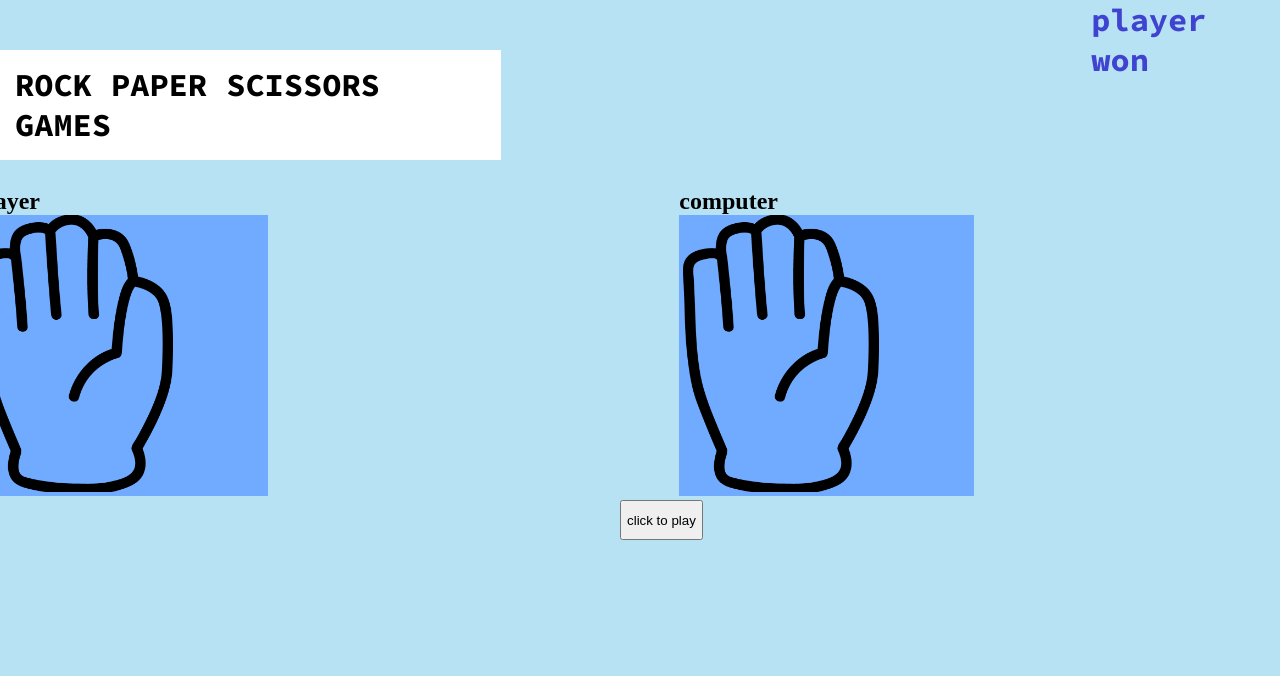
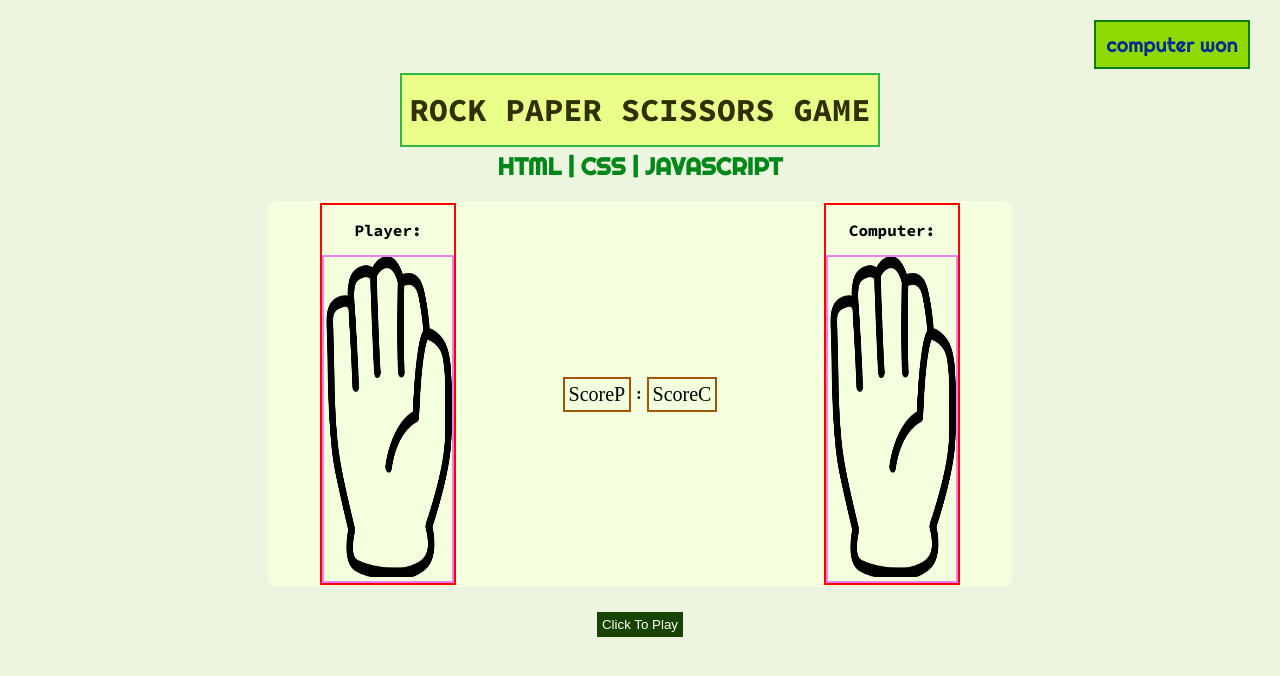
Before and after one commit to sameer-soni/Rock-Paper-Scissor-game, a plain HTML site: page index.html in a window 1280 px wide. Drawn offline with Linux system fonts and the light colour scheme.

Commit message:
css done!

```diff
--- a/index.html
+++ b/index.html
@@ -1,15 +1,58 @@
 <!DOCTYPE html>
 <html lang="en">
-
 <head>
     <meta charset="UTF-8">
     <meta http-equiv="X-UA-Compatible" content="IE=edge">
     <meta name="viewport" content="width=device-width, initial-scale=1.0">
+    <title>ROCK PAPER SCISSORS GAME</title>
     <link rel="stylesheet" href="style.css">
-    <title>Document</title>
 </head>
+<body>
+     <div id="status">
+        computer won
+     </div>
+     <div id="main-container">
+        <div id="heading">
+            <h1>ROCK PAPER SCISSORS GAME</h1>
+        </div>
+        <div id="tech-used">
+            <h2>HTML | CSS | JAVASCRIPT</h2>
+        </div>
+        <div id="body-container">
+            <div class="container-PC" id="player-container" >
+                <div class="name">
+                    Player:
+                </div>
+                <div class="image-holder">
+                    <img class="image" src="img/paper.png" alt="">
+                </div>
+            </div>
+            <div id="score-container">
+                <div id="score-player" class="score-PC">
+                    ScoreP
+                </div>
+                <p> <b>:</b> </p>
+                <div id="score-computer" class="score-PC">
+                    ScoreC
+                </div>
+            </div>
+            <div class="container-PC" id="computer-container">
+                <div class="name">
+                    Computer:
+                </div>
+                <div class="image-holder">
+                    <img class="image" src="img/paper.png" alt="">
+                </div>
+            </div>
+        </div>
+     </div>
+     <div id="button">
+        <button>Click To Play</button>
+     </div>
+</body>
+</html>
 
-<body>
+<!-- <body>
     <div>
         <h1>ROCK PAPER SCISSORS GAMES</h1>
     </div>
@@ -34,6 +77,4 @@
         player won
     </div>
     <script src="script.js"></script>
-</body>
-
-</html>
+</body> -->
--- a/style.css
+++ b/style.css
@@ -1,79 +1,102 @@
 @import url('https://fonts.googleapis.com/css2?family=Source+Code+Pro:wght@700&display=swap');
+@import url('https://fonts.googleapis.com/css2?family=Righteous&display=swap');
+/* font-family: 'Source Code Pro', monospace; */
 
 *{
     margin: 0;
     padding: 0;
 }
 body{
-    background-color : rgb(183, 226, 243);
+    background-color: rgb(237 244 224);
+    height: 100vh;
+}
+#status{
+    /* position: fixed;
+    right: 0; */
+    float: right;
+    margin-top: 20px;
+    margin-right: 30px;
+    border: 2px solid green;
+    padding: 10px;
+    font-family: 'Righteous', cursive;
+    font-size: 20px;
+    background-color: #90d900;
+    color: rgb(0 43 148);
+}
+#main-container{
+    clear: right;
+    display: flex;
+    flex-direction: column;
+    /* justify-content: center; */
+    align-items: center;
+    /* flex-basis: 100%; */
+}
+#heading{
+    border: 2px solid #32b942;
+    background-color: #e9ff8a;
+    color: #303002;
+    padding: 15px 8px;
+    margin: 4px 0px;
+    font-family: 'Source Code Pro', monospace;
+}
+#tech-used{
+    /* border: 2px solid blue; */
+    font-family: 'Righteous', cursive;
+    font-weight: bolder;
+    color: #00871a;
+}
+#body-container{
+    border: 2px solid rgb(243 255 221);
+    border-radius: 10px;
+    display: flex;
+    width: 50vw;;
+    justify-content: space-between;
+    margin: 20px 0px;
+    padding: 0px 50px;
+    background-color: rgb(243 255 221);
+
+}
+.container-PC{
+    border: 2px solid red;
+}
+.name{
+    /* border: 2px solid violet; */
+    margin: 10px 0px;
+    padding: 5px;
+    text-align: center;
+    font-family: 'Source Code Pro', monospace;
+}
+.image{
+    width: 10vw;
+    height: 40vh;
+    /* height: 300px; */
+}
+.image-holder{
+   border: 2px solid rgb(238, 130, 238);
+}
+#score-container{
+    display: flex;
+    align-items: center;
+}
+.score-PC{
+    border: 2px solid rgb(163, 84, 4);
+    margin: 0px 5px;
+    font-size:20px;
+    padding: 4px;
+}
+#button{
     display: flex;
     justify-content: center;
 }
-h1{
-    /* display: flex; */
-    /* justify-content: center; */
-    margin: 50px 0px;
-    padding: 15px;
-    width:fit-content;
-    background-color: brown;
-    font-family: 'Source Code Pro', monospace;
-    background-color: white;
+button{
+    padding: 5px;
+    background-color: #194300;
+    color: rgb(255, 255, 255);
+    border: none;
+    margin: 5px 0px;
 }
-#player-container{
-    width: 300px;
-    height: 300px;
-    /* background-color: red; */
-    position: relative;
-    top: 188px;
-    left: -528px
+button:hover{
+    background-color: #86b600;
+    color: rgb(248 255 175);
+    cursor: pointer;
 }
-/* #player{
-    width: 300px;
-    height: 300px;
-    background-color: red;
-    position: relative;
-    top: 188px;
-    left: -528px
-} */
-#player{
-    background-color: #71abff;
-}
-#player img{
-    width: 200px;
-}
-/* #computer{
-    width: 300px;
-    height: 300px;
-    background-color: red;
-    position: relative;
-    top: 188px;
-    left: -200px;
-    display:flex;;
-} */
-#computer-container{
-    width: 300px;
-    height: 300px;
-    /* background-color: red; */
-    position: relative;
-    top: 188px;
-    left: -117px
-}
-#computer{
-    background-color: #71abff;
-}
-#computer img{
-    width: 200px;
-}
-button{
-    position: absolute;
-    height: 40px;
-    padding: 5px;
-    top: 500px;
-    left: 620px;
-
-}
-#won{
-    color: rgba(16, 3, 194, 0.712);
-    font-family: 'Source Code Pro', monospace;
-    font-size: 32px;
-}
```
